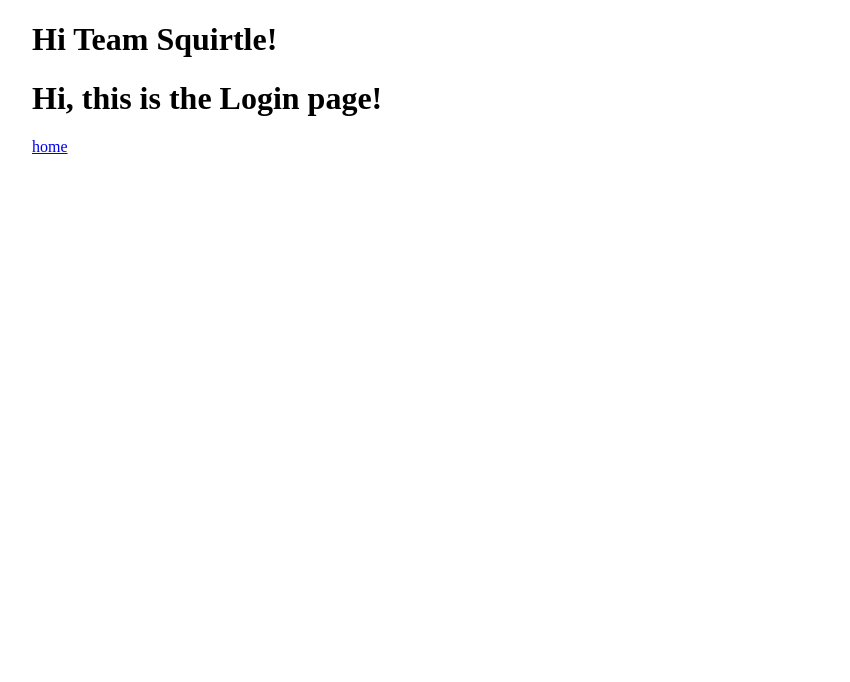
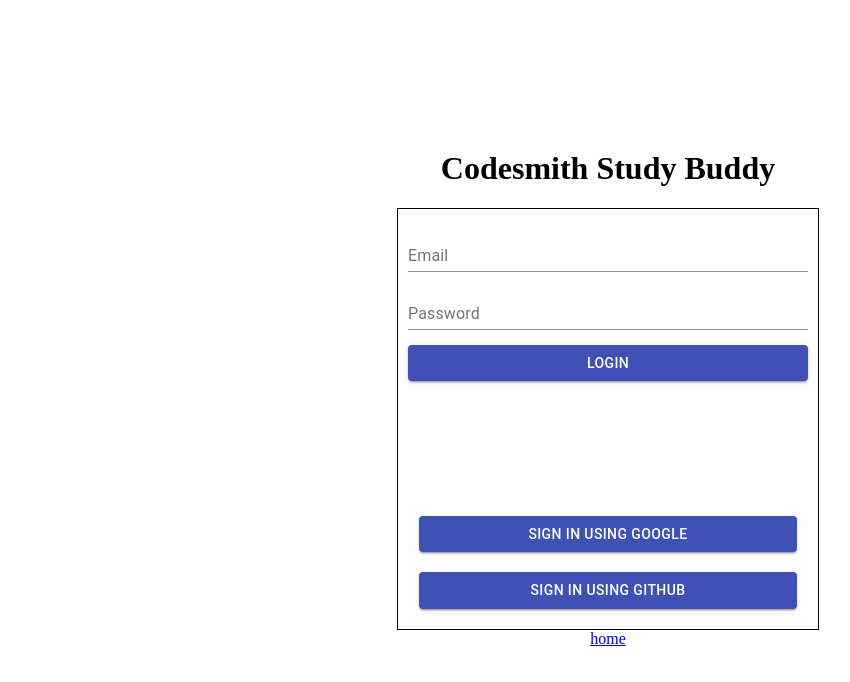
Before and after one commit to ftri-4-squirtle/codesmith-study-buddy, a React app: page / in a window 1280 px wide. Shown: the top 682 px of the page, without its empty margins (32-882 px from the left). Built offline with nearby package versions, Linux system fonts and the light colour scheme.

Commit message:
being login page

```diff
--- a/package.json
+++ b/package.json
@@ -21,16 +21,19 @@
 		"@babel/core": "^7.16.0",
 		"@babel/preset-env": "^7.16.0",
 		"@babel/preset-react": "^7.16.0",
+		"@material-ui/core": "^4.12.3",
 		"babel-loader": "^8.2.3",
 		"concurrently": "^6.4.0",
 		"cross-env": "^7.0.3",
 		"css-loader": "^6.5.1",
 		"file-loader": "^6.2.0",
+		"formik": "^2.2.9",
 		"html-webpack-plugin": "^5.5.0",
 		"nodemon": "^2.0.15",
 		"style-loader": "^3.3.1",
 		"webpack": "^5.64.1",
 		"webpack-cli": "^4.9.1",
-		"webpack-dev-server": "^3.11.2"
+		"webpack-dev-server": "^3.11.2",
+		"yup": "^0.32.11"
 	}
 }
--- a/src/components/App.jsx
+++ b/src/components/App.jsx
@@ -1,6 +1,8 @@
 import React from 'react';
 import { BrowserRouter, Routes, Route } from 'react-router-dom';
 import Container from '@mui/material/Container';
+
+import styles from './App.module.css';
 
 import Login from './Login.jsx';
 import Home from './Home.jsx';
@@ -11,8 +13,7 @@
 export default function App() {
 	return (
 		<BrowserRouter>
-			<Container>
-				<h1>Hi Team Squirtle!</h1>
+			<Container className={styles.container}>
 				<Routes>
 					<Route path='/' element={<Login />} />
 					<Route path='home' element={<Home />} />
--- /dev/null
+++ b/src/components/App.module.css
@@ -0,0 +1,3 @@
+.container {
+	height: 95vh;
+}
--- a/src/components/Login.jsx
+++ b/src/components/Login.jsx
@@ -1,10 +1,71 @@
 import React from 'react';
 import { Link } from 'react-router-dom';
+import { useFormik } from 'formik';
+import * as yup from 'yup';
+import Button from '@material-ui/core/Button';
+import TextField from '@material-ui/core/TextField';
+import styles from './Login.module.css';
+
+const validationSchema = yup.object({
+	email: yup.string('Enter your email').email('Enter a valid email').required('Email is required'),
+	password: yup.string('Enter your password').min(8, 'Password should be of minimum 8 characters length').required('Password is required'),
+});
 
 export default function Login() {
+	const formik = useFormik({
+		initialValues: {
+			email: '',
+			password: '',
+		},
+		validationSchema: validationSchema,
+		onSubmit: (values) => {
+			alert(JSON.stringify(values, null, 2));
+		},
+	});
+
 	return (
-		<div>
-			<h1>Hi, this is the Login page!</h1>
+		<div className={styles.mainContainer}>
+			<h1>Codesmith Study Buddy</h1>
+			<section className={styles.loginContainer}>
+				<form onSubmit={formik.handleSubmit} className={styles.form}>
+					<div>
+						<TextField
+							fullWidth
+							id='email'
+							name='email'
+							label='Email'
+							value={formik.values.email}
+							onChange={formik.handleChange}
+							error={formik.touched.email && Boolean(formik.errors.email)}
+							helperText={formik.touched.email && formik.errors.email}
+							className={styles.textfield}
+						/>
+						<TextField
+							fullWidth
+							id='password'
+							name='password'
+							label='Password'
+							type='password'
+							value={formik.values.password}
+							onChange={formik.handleChange}
+							error={formik.touched.password && Boolean(formik.errors.password)}
+							helperText={formik.touched.password && formik.errors.password}
+							className={styles.textfield}
+						/>
+						<Button color='primary' variant='contained' fullWidth type='submit' className={styles.button}>
+							Login
+						</Button>
+					</div>
+					<div>
+						<Button color='primary' variant='contained' fullWidth type='button' className={styles.button}>
+							Sign in using Google
+						</Button>
+						<Button color='primary' variant='contained' fullWidth type='button' className={styles.button}>
+							Sign in using Github
+						</Button>
+					</div>
+				</form>
+			</section>
 			<Link to='/home'>home</Link>
 		</div>
 	);
--- /dev/null
+++ b/src/components/Login.module.css
@@ -0,0 +1,30 @@
+.mainContainer {
+	display: flex;
+	flex-direction: column;
+	align-items: center;
+	justify-content: center;
+	height: 95vh;
+}
+
+.loginContainer {
+	border: 1px solid black;
+	height: 400px;
+	width: 400px;
+	padding: 10px;
+}
+
+.form {
+	display: flex;
+	flex-direction: column;
+	align-items: center;
+	justify-content: space-between;
+	height: 100%;
+}
+
+.textfield {
+	margin: 5px 0 !important;
+}
+
+.button {
+	margin: 10px 0 !important;
+}
```
Also changed, not shown: src/components/Navbar.jsx (added), src/components/PostPreview.jsx (added), 1 other file (tests, documents, lock files or other folders).
